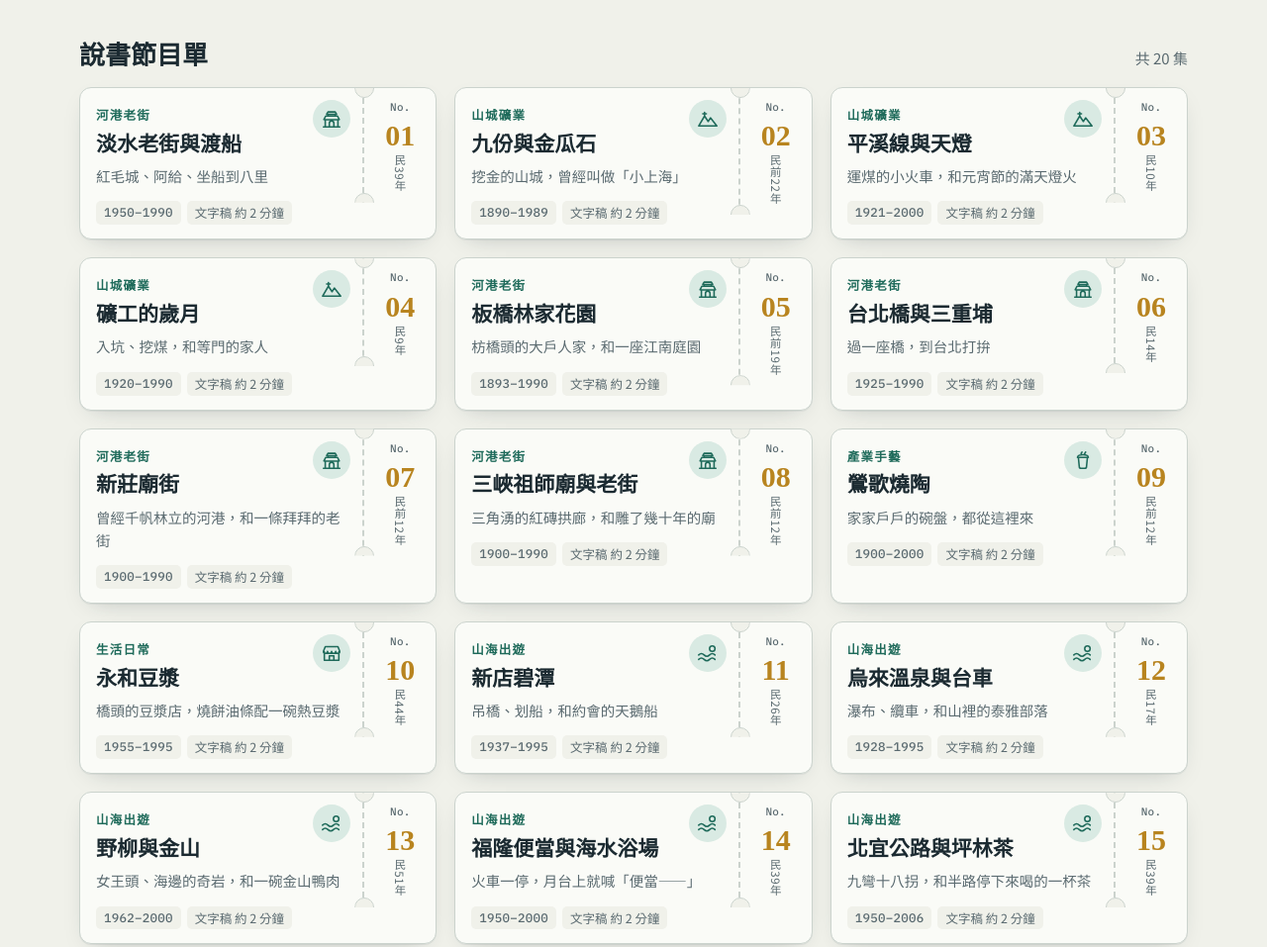
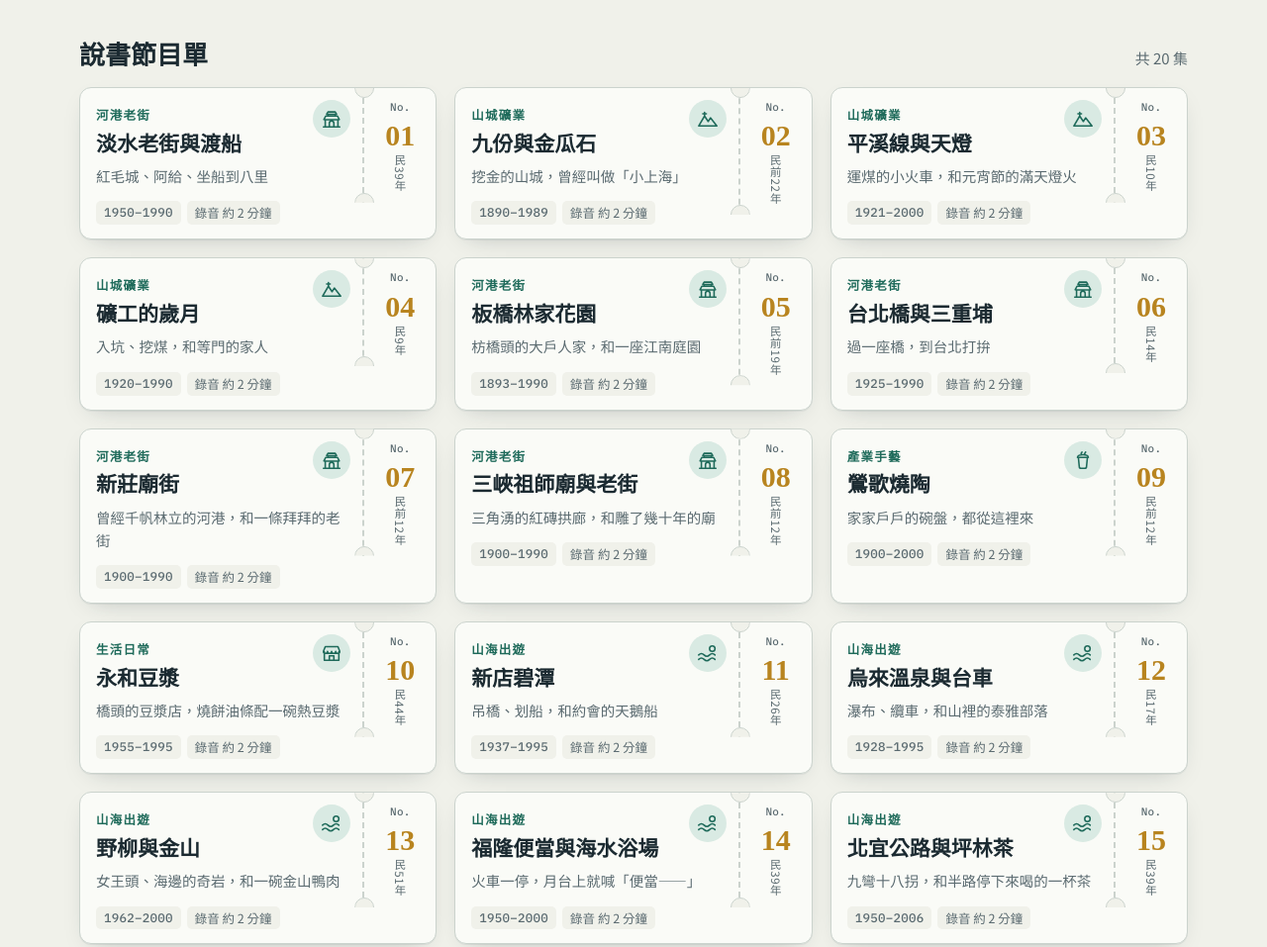
Before and after one commit to mattsue1003/new-taipei-storyteller, a plain HTML site: page index.html in a window 1280 px wide. Shown: the part 1492-2449 px from the top of the page at 99% size. Drawn offline with Linux system fonts and the light colour scheme.

Commit message:
Add files via upload

```diff
--- a/index.html
+++ b/index.html
@@ -992,7 +992,7 @@ function toast(msg){const t=$("#toast");t.textContent=msg;t.hidden=false;clearTi
 async function copy(text){try{await navigator.clipboard.writeText(text);toast("已複製")}catch(e){toast("無法自動複製，請手動選取文字")}}
 
 /* ---------- audio ---------- */
-const AUDIO=new Set([]);
+const AUDIO=new Set(["01", "02", "03", "04", "05", "06", "07", "08", "09", "10", "11", "12", "13", "14", "15", "16", "17", "18", "19", "20"]);
 const HOST={m:{name:"阿城伯",badge:"城"},f:{name:"小晴",badge:"晴"}};
 function parseStory(text){
   return text.split("\n").map(l=>l.trim()).filter(Boolean).map(l=>{
```
